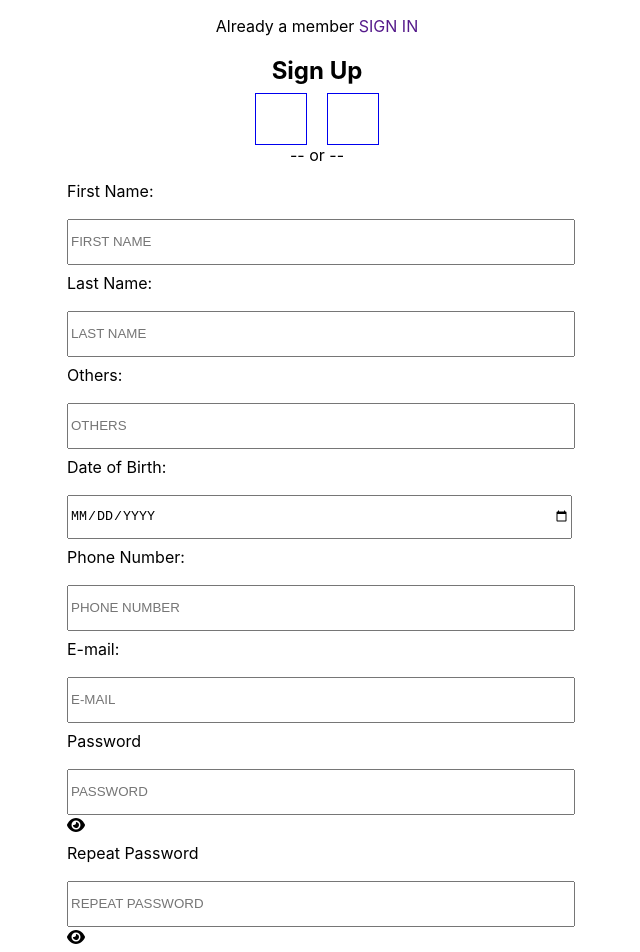
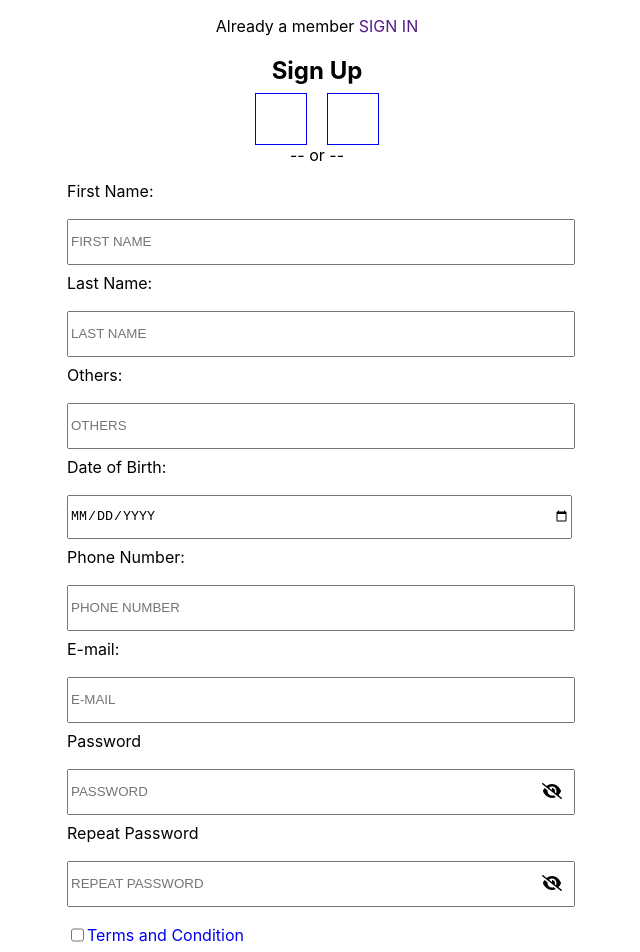
Before and after one commit to softerry/booking-app, a React (Create React App) app: page / in a window 1280 px wide. Shown: the top 952 px of the page, without its empty margins (323-963 px from the left). Built offline with nearby package versions, Linux system fonts and the light colour scheme; some icons are missing.

Commit message:
Add hide and show password

```diff
--- a/src/index.css
+++ b/src/index.css
@@ -34,11 +34,12 @@ code {
   margin-bottom: 20px;
   color:#333;
 }
+
 .input-field{
   margin-bottom: 15px;
   position: relative;
 }
-.user-icon, .password-key, .password-eye{
+.user-icon, .password-key{
   position: absolute;
   top: 10px;
   left:10px;
@@ -103,7 +104,7 @@ code {
    min-width: 300px;
    margin: 0 auto;
 }
-/* fieldset style */
+
 
 label{
   display: block;
@@ -142,3 +143,13 @@ input::placeholder, input[type='date']{
   text-decoration: none;
   text-transform: uppercase;
 }
+
+.signup-input-container{
+  position: relative;
+}
+.password-eye{
+  position: absolute;
+  top: 50px;
+  left:95%;
+
+}
--- a/src/login.js
+++ b/src/login.js
@@ -8,6 +8,7 @@ import { faKey } from "@fortawesome/free-solid-svg-icons";
 import { faEye } from '@fortawesome/free-regular-svg-icons';
 import { faEyeSlash } from "@fortawesome/free-solid-svg-icons";
 import { useState } from "react";
+import {EyeButton} from './button';
 
 
 function Login(){
--- a/src/signup.js
+++ b/src/signup.js
@@ -3,16 +3,43 @@ import { FontAwesomeIcon } from "@fortawesome/react-fontawesome";
 import {Icon} from 'react-icons-kit'
 import {facebook} from 'react-icons-kit/icomoon/facebook'
 import {google} from 'react-icons-kit/icomoon/google'
-import {faUser} from '@fortawesome/free-solid-svg-icons';
-import { faLock } from "@fortawesome/free-solid-svg-icons";
-import { faEnvelope } from "@fortawesome/free-solid-svg-icons";
-import { faPhone } from "@fortawesome/free-solid-svg-icons";
 import { faEye } from "@fortawesome/free-solid-svg-icons";
 import { faEyeSlash } from "@fortawesome/free-solid-svg-icons";
+import { useState } from "react";
 
 
 
 function Signup (){
+  // create a toggle click icon to show and hide password
+  // create  state to hide and show password
+    const [password, setPassword] = useState('password');
+    const [passwordIcon, setPasswordIcon] = useState(faEyeSlash);
+    const [repeatPasswordIcon, setRepeatPasswordIcon]  = useState(faEyeSlash)
+    const [repeatPassword, setRepeatPassword] = useState('password');
+
+    // create a toggle click icon to show and hide password
+    const passwordToggleIcon = () =>{
+        if(password === 'password'){
+            setPassword('text');
+            setPasswordIcon(faEye);
+        }
+        else{
+            setPassword('password');
+            setPasswordIcon(faEyeSlash);
+        }
+    }
+    const repeatPasswordToggleIcon = () =>{
+        if(repeatPassword === 'password'){
+            setRepeatPassword('text')
+            setRepeatPasswordIcon(faEye);
+        }else{
+            setRepeatPassword('password')
+            setRepeatPasswordIcon(faEyeSlash);
+        }
+
+    }
+
+
     return (
         <div className="signup-container">
             <form className="signup-form" href='#'>
@@ -50,13 +77,13 @@ function Signup (){
                 </div>
                 <div className="signup-input-container">
                     <label>Password</label>
-                        <input type='password' placeholder="Password"/>
-                        <span><FontAwesomeIcon icon={faEye}/></span>
+                        <input type={password} placeholder="Password"/>
+                        <span className="password-eye"><FontAwesomeIcon icon={passwordIcon} onClick={passwordToggleIcon}/></span>
                 </div>
                 <div className="signup-input-container">
                         <label>Repeat Password</label>
-                        <input type='password'  placeholder="Repeat password"/>
-                        <span ><FontAwesomeIcon icon={faEye}/></span>
+                        <input type={repeatPassword}  placeholder="Repeat password"/>
+                        <span className="password-eye" ><FontAwesomeIcon icon={repeatPasswordIcon} onClick={repeatPasswordToggleIcon}/></span>
                 </div>
                 <div className="signup-checkbox">
                         <input type="checkbox"/> <label><a href="#">Terms and Condition</a></label>
```
Lines whose indentation alone changed are shown as unchanged.
